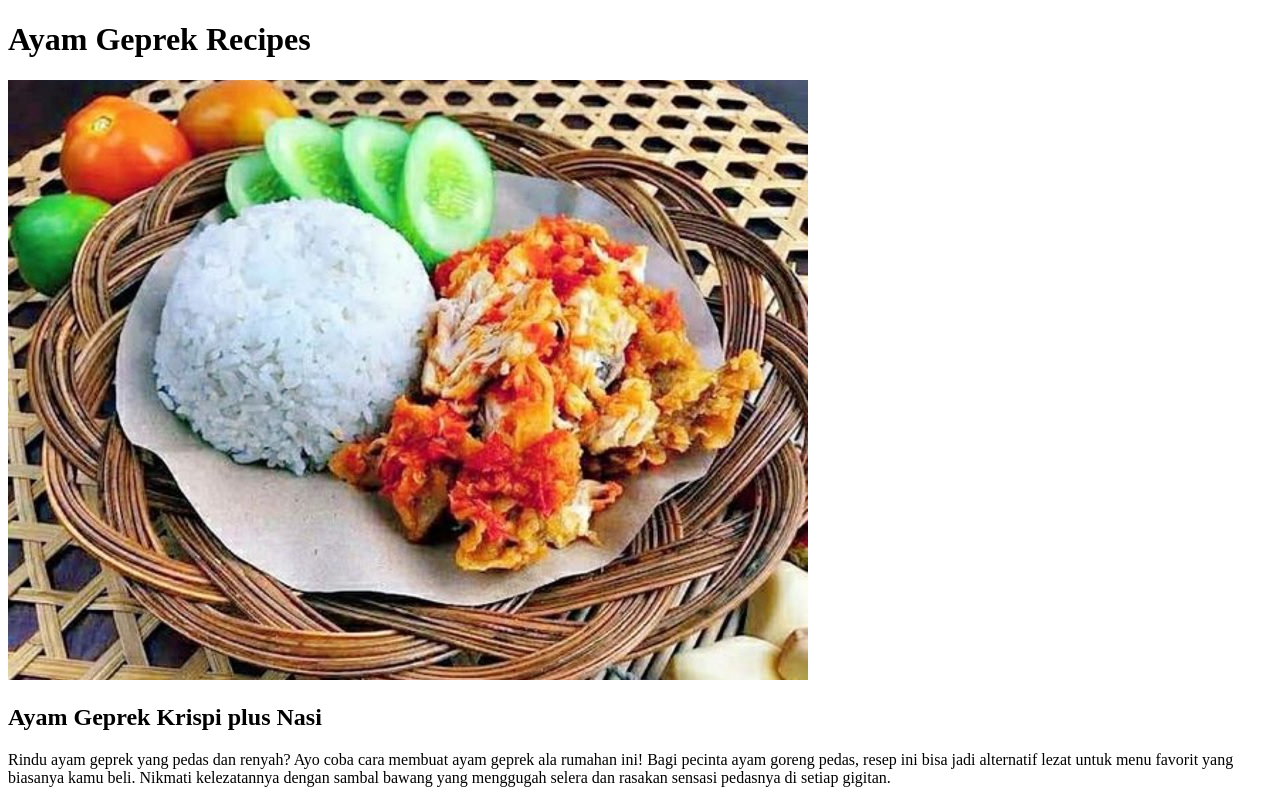
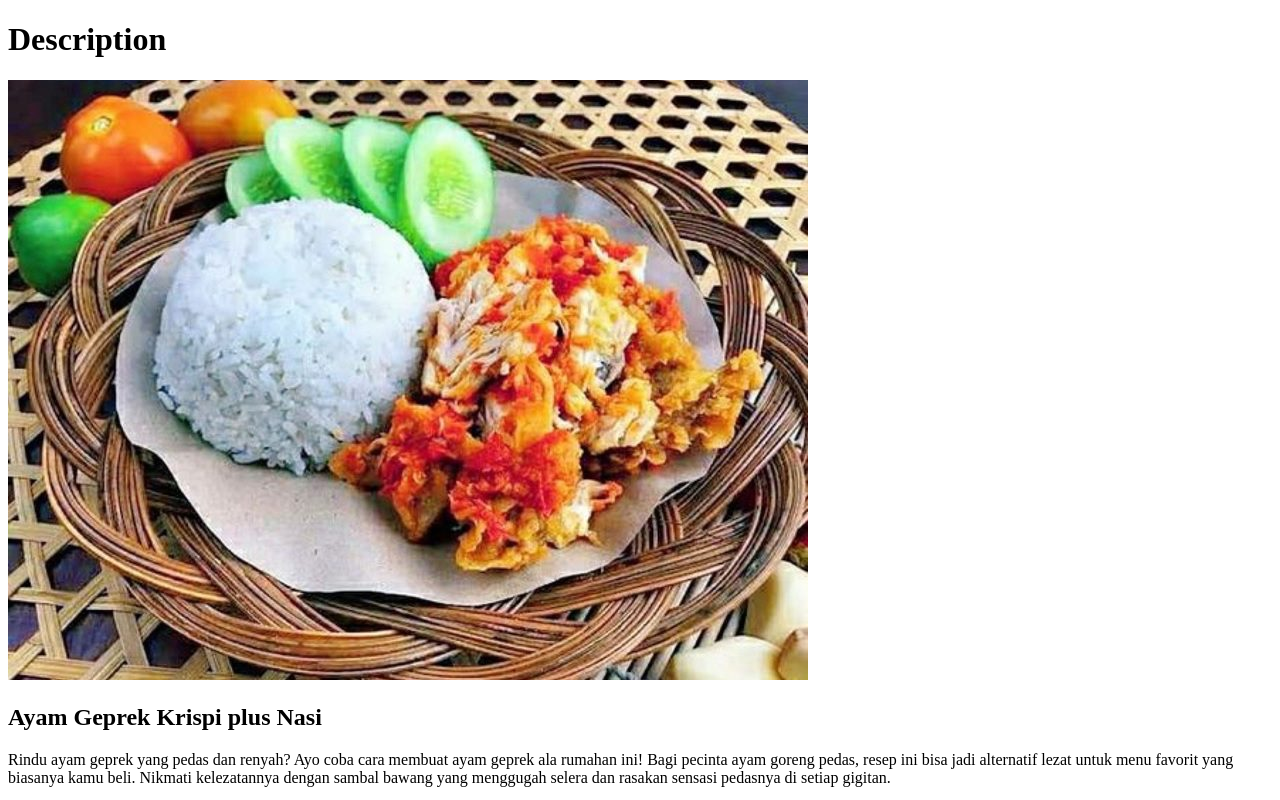
Before and after one commit to erlanggasatrya/odin-recipes, a plain HTML site: page recipes/ayamgeprek.html in a window 1280 px wide. Shown: the top 800 px of the page. Drawn offline with Linux system fonts and the light colour scheme; files whose address does not match are found by name.

Commit message:
Make changes to the Dish Recipes Heading

```diff
--- a/recipes/ayamgeprek.html
+++ b/recipes/ayamgeprek.html
@@ -6,7 +6,7 @@
     <title>Ayam Geprek Recipes</title>
 </head>
 <body>
-    <h1>Ayam Geprek Recipes</h1>
+    <h1>Description</h1>
     <img src="/home/erlangga/git_test/odin-recipes/images/ayam-geprek.jpg" alt="Ayam Geprek">
     <h2>Ayam Geprek Krispi plus Nasi</h2>
     <p>Rindu ayam geprek yang pedas dan renyah? Ayo coba cara membuat ayam geprek ala rumahan ini!
```
Also changed, not shown: recipes/miedokdok.html (+1 -1 lines), recipes/nasigoreng.html (+2 -2 lines).
